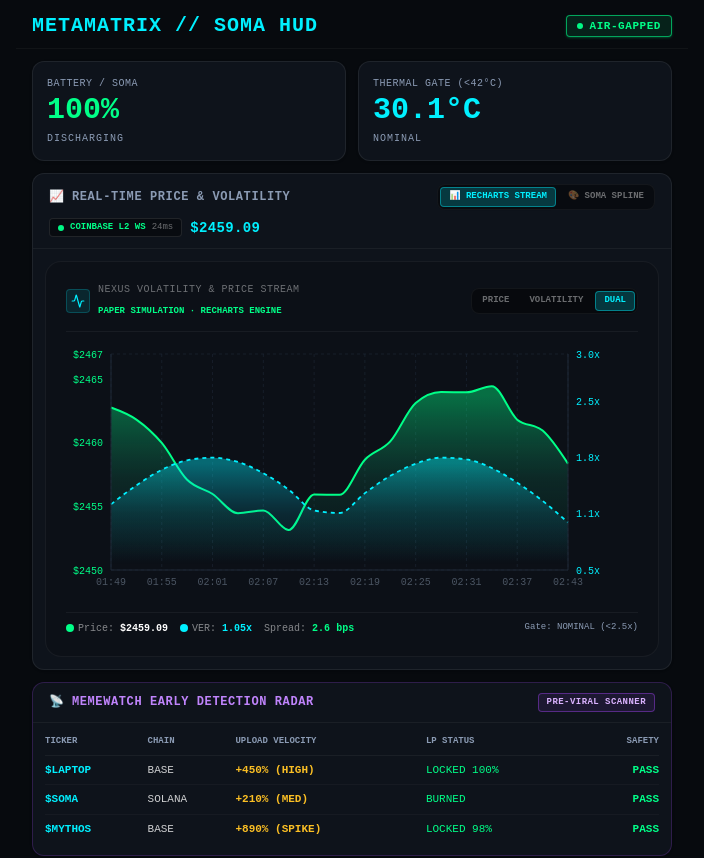
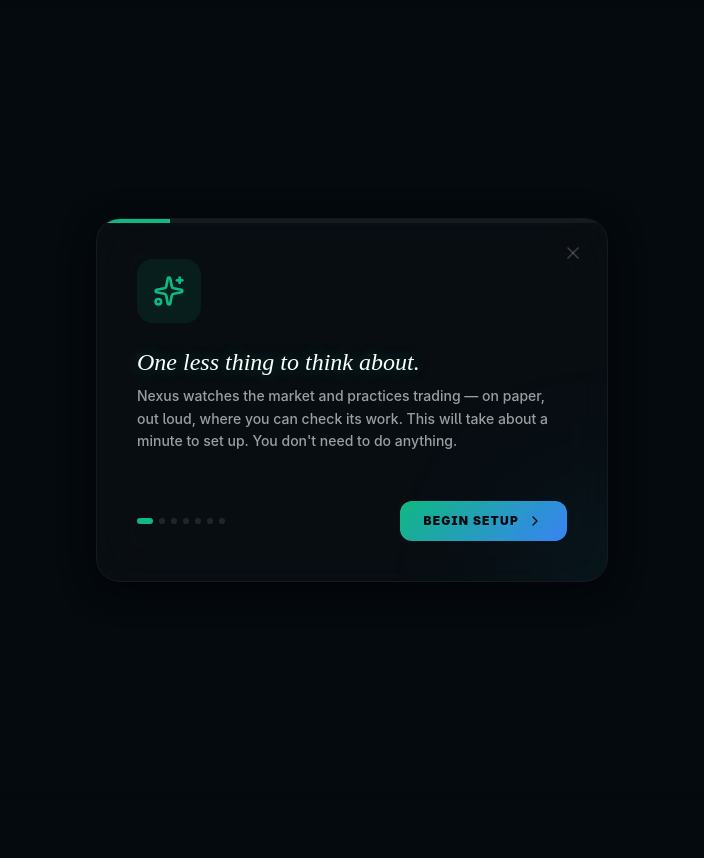
Before and after one commit to gowith133-rgb/Nexus_orical-, a React (Vite) app: page / in a window 1280 px wide. Shown: the top 858 px of the page, without its empty margins (288-992 px from the left). After the commit the page ends 800 px from the top, so only its background shows below. Built offline with nearby package versions, Linux system fonts and the light colour scheme; no server answers.

Commit message:
Gate app on onboarding completion (localStorage)

```diff
--- a/src/App.tsx
+++ b/src/App.tsx
@@ -1,10 +1,20 @@
 import { useState, useEffect } from 'react';
 import { io } from 'socket.io-client';
 import { SomaHudDashboard } from './components/SomaHudDashboard';
+import { OnboardingGuide } from './components/OnboardingGuide';
 import { NodeState } from './types';
+
+const ONBOARDING_KEY = 'nexus-onboarding-complete';
 
 export default function App() {
   const [data, setData] = useState<NodeState | null>(null);
+  const [onboardingDone, setOnboardingDone] = useState<boolean>(() => {
+    try {
+      return localStorage.getItem(ONBOARDING_KEY) === '1';
+    } catch {
+      return false;
+    }
+  });
 
   // Initialize Socket connection to receive live engine updates
   useEffect(() => {
@@ -25,6 +35,19 @@
     };
   }, []);
 
+  const handleOnboardingComplete = () => {
+    try {
+      localStorage.setItem(ONBOARDING_KEY, '1');
+    } catch {
+      // Private browsing etc. — onboarding will simply show again next visit.
+    }
+    setOnboardingDone(true);
+  };
+
+  if (!onboardingDone) {
+    return <OnboardingGuide onComplete={handleOnboardingComplete} />;
+  }
+
   return (
     <SomaHudDashboard
       initialPrice={data?.price || 2459.09}
```
